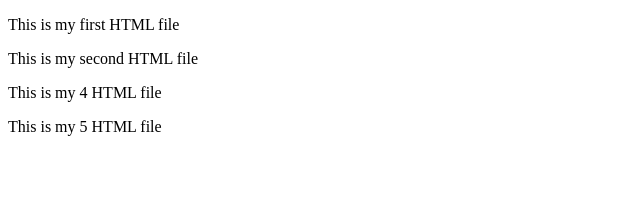
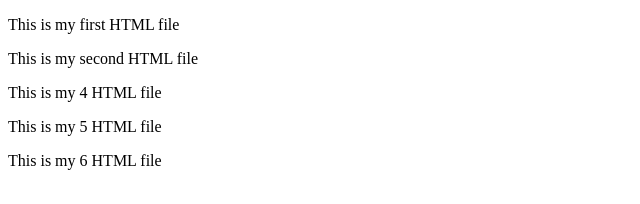
Before and after one commit to Bha834/demo-git, a plain HTML site: page index.html in a window 1280 px wide. Shown: the whole page, without its empty margins (0-640 px from the left). Drawn offline with Linux system fonts and the light colour scheme.

Commit message:
Update index.html

```diff
--- a/index.html
+++ b/index.html
@@ -10,5 +10,6 @@
     <p>This is my second HTML file</p>
     <p>This is my 4 HTML file</p>
     <p>This is my 5 HTML file</p>
+    <p>This is my 6 HTML file</p>
 </body>
 </html>
```
